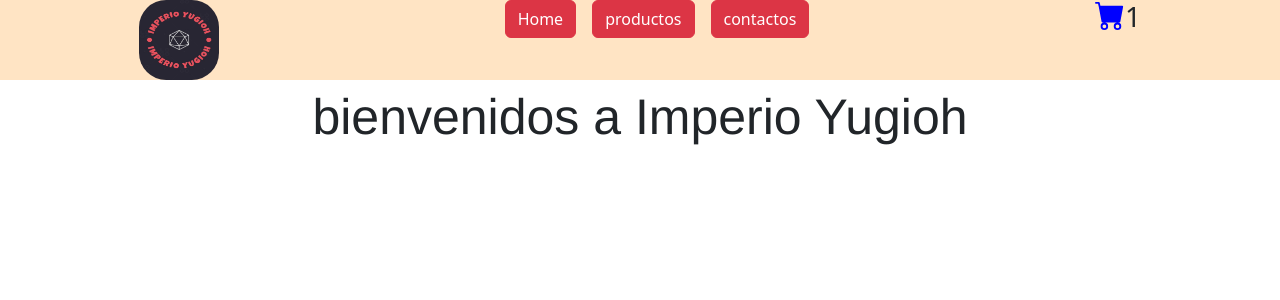
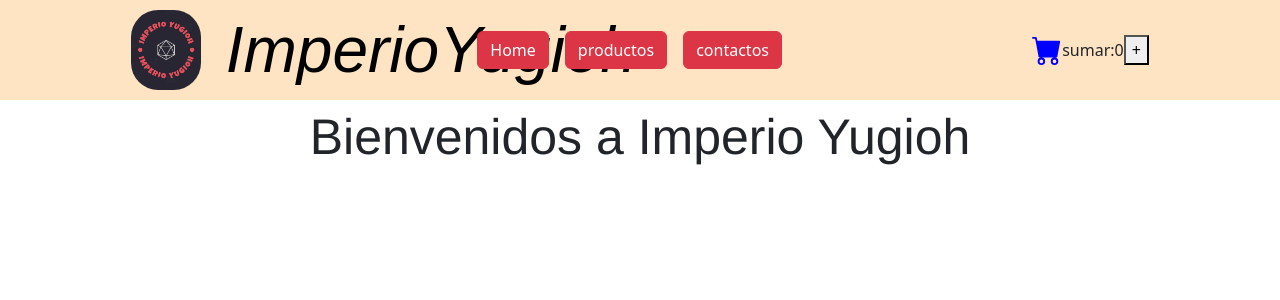
Before and after one commit to spawnew/Pre-Entrega-1-Sorzio, a React (Vite) app: page / in a window 1280 px wide. Shown: the top 300 px of the page. Built offline with nearby package versions, Linux system fonts and the light colour scheme.

Commit message:
mejorando un poco los stylos

```diff
--- a/src/App.jsx
+++ b/src/App.jsx
@@ -11,7 +11,7 @@
     <>
       <Navbar/>
 
-      <ItemListContainer greeting={"bienvenidos a Imperio Yugioh"}/>
+      <ItemListContainer greeting={"Bienvenidos a Imperio Yugioh"}/>
 
 
       </>
--- a/src/componentes/CardWidget/CardWidget.jsx
+++ b/src/componentes/CardWidget/CardWidget.jsx
@@ -1,12 +1,26 @@
+import {useState} from "react";
 import styles from "./CardWidget.module.css";
 import { BsFillCartFill } from "react-icons/bs";
 const CardWidget = () => {
+const [suma,setsuma] = useState(0);
+
+
+const sumar =()=>{
+  setsuma(suma+1);
+}
+
+
+
   return (
     <div className={styles.carrito}>
       <BsFillCartFill size="30" color="blue"/>
-     <h3>1</h3>
+
+     <div>sumar:{suma}
+
+     <button onClick={sumar}>+</button>
+     </div>
     </div>
-  )
-}
+  );
+};
 
 export default CardWidget
--- a/src/componentes/CardWidget/CardWidget.module.css
+++ b/src/componentes/CardWidget/CardWidget.module.css
@@ -1,4 +1,5 @@
 .carrito{
     display: flex;
-    justify-items: end;
+    flex-wrap: wrap;
+    justify-content: space-around;
 }
--- a/src/componentes/Navbar/Navbar.jsx
+++ b/src/componentes/Navbar/Navbar.jsx
@@ -5,7 +5,11 @@
   return (
     <>
     <nav className={styles.nav}>
-    <img className={styles.logo}src="/public/img/357557966_741153148013341_6153979461801503541_n.jpg" />
+        <div className={styles.logo}>
+        <img className={styles.logo}src="/public/img/357557966_741153148013341_6153979461801503541_n.jpg" />
+        <p className={ styles.titulo}>ImperioYugioh</p>
+        </div>
+
     <div>
     <button className="btn btn-danger mx-2">Home </button>
     <button className="btn btn-danger mx-2">productos  </button>
--- a/src/componentes/Navbar/Navbar.module.css
+++ b/src/componentes/Navbar/Navbar.module.css
@@ -1,11 +1,27 @@
 .nav{
     display: flex;
+    flex-wrap: wrap;
     background-color: bisque;
     justify-content: space-around;
+    align-items: center;
+    max-height: 100px;
+    padding: 10px;
+    max-width: 150rem;
 }
 
 .logo{
+    display: flex;
     border-radius:1.7rem;
-    width: 5rem;
+    width: 6rem;
     height: 5rem;
+    align-items: center;
+
 }
+.titulo{
+    font-family: fantasy;
+    font-size: 4rem;
+    color: black;
+    padding-left: 10px;
+font-style: italic;
+margin: 15px;
+}
```
